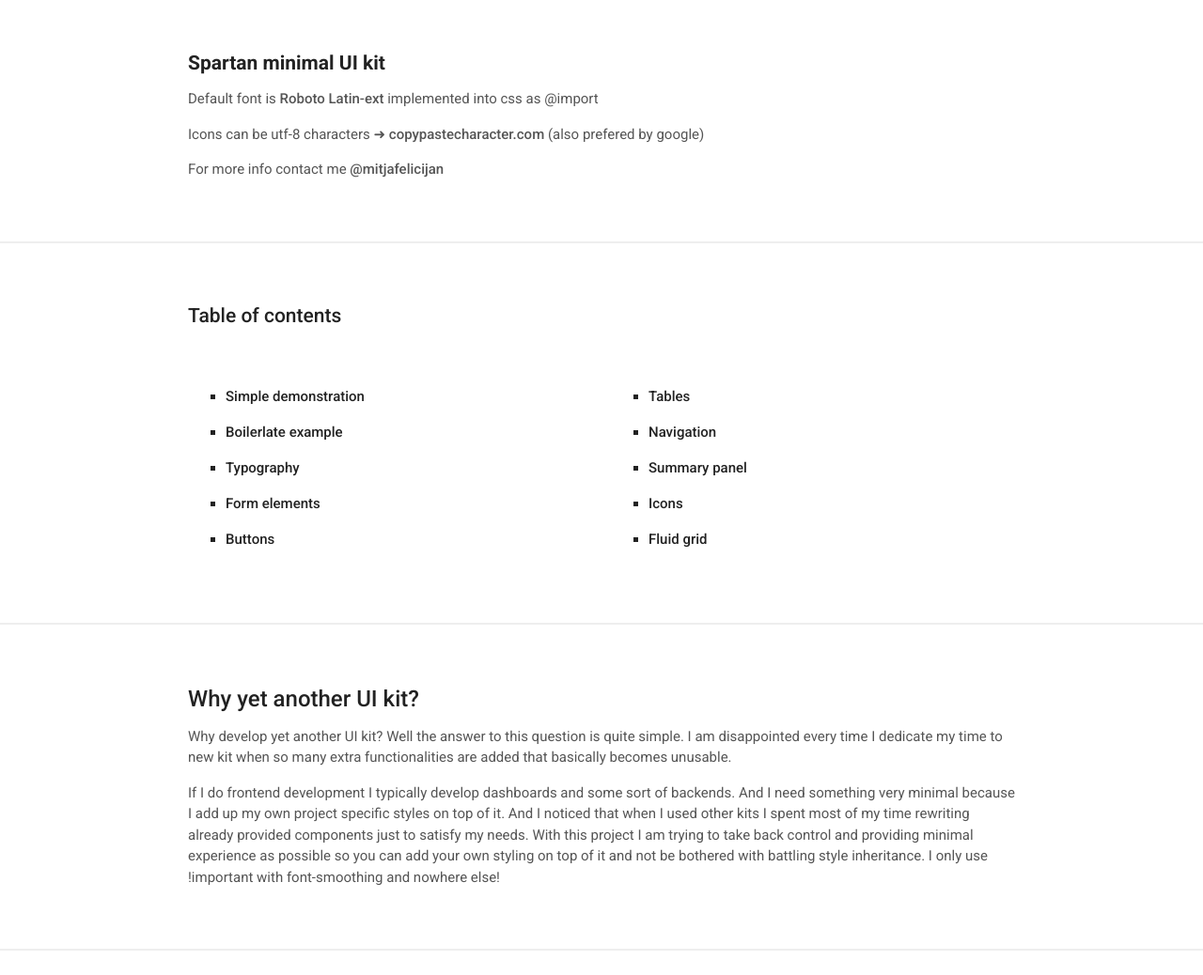
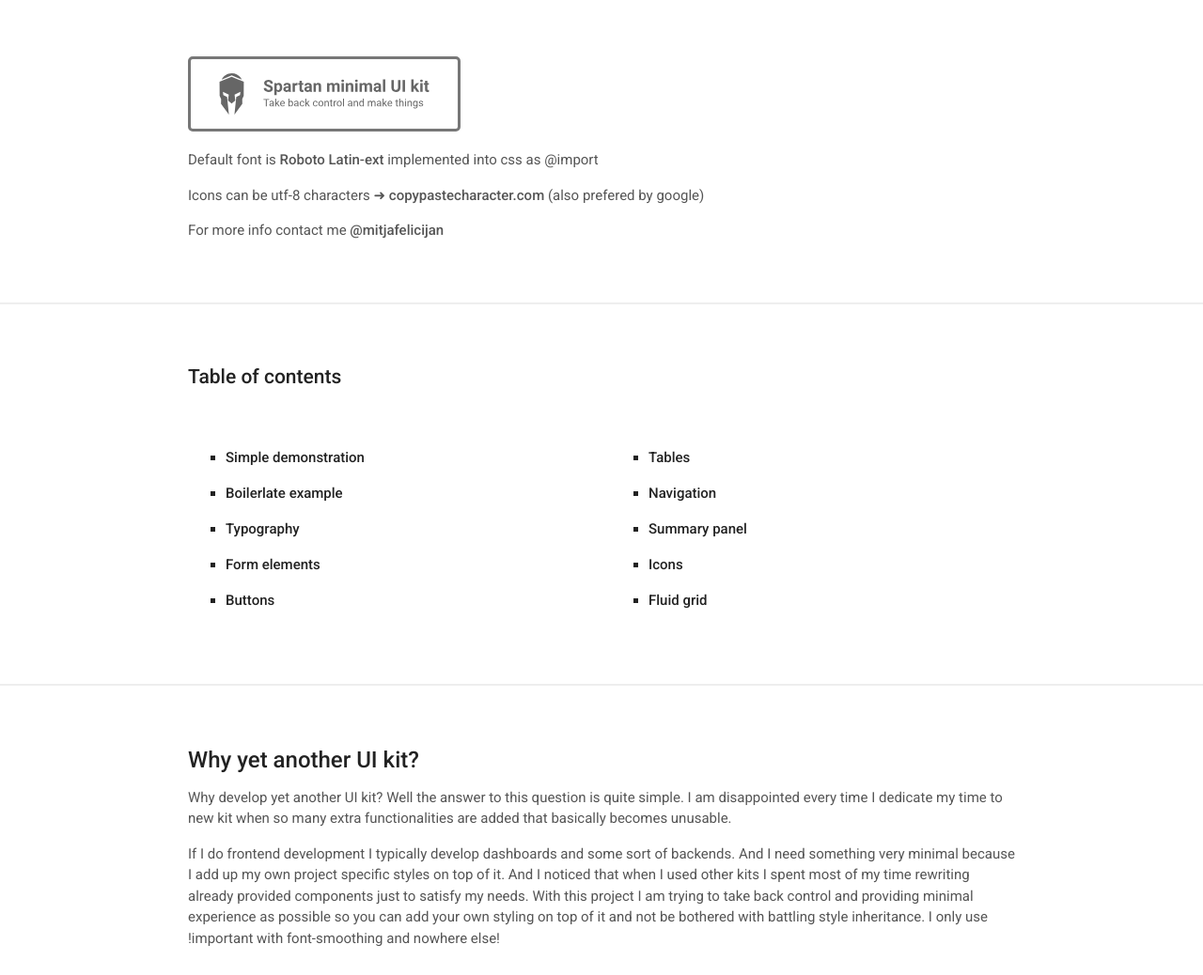
Before and after one commit to mitjafelicijan/spartan, a plain HTML site: page documentation.html in a window 1280 px wide. Shown: the top 1038 px of the page at 94% size. Drawn offline with Linux system fonts and the light colour scheme; a script that the page names is missing.

Commit message:
Added logo

```diff
--- a/documentation.html
+++ b/documentation.html
@@ -23,6 +23,7 @@
 		<style>
 			body { padding-bottom: 150px; }
 			header { padding-top: 30px !important; }
+			.slogan { height: 80px; margin-top: 20px; border: 3px solid #777; border-radius: 5px; padding: 15px 30px; }
 			.description { margin: 20px 0 30px 0; }
 			.embed { border: 2px solid #eee; margin-top: 20px; }
 		</style>
@@ -34,7 +35,7 @@
 		<header class="wrapper">
 			<div class="row">
 				<div class="col-12">
-					<h4 class="xbold">Spartan minimal UI kit</h4>
+					<img src="spartan-slogan.svg" class="slogan">
 					<p>Default font is <a href="https://fonts.google.com/specimen/Roboto" target="_blank">Roboto Latin-ext</a> implemented into css as @import</p>
 					<p>Icons can be utf-8 characters ➜ <a href="http://www.copypastecharacter.com/" target="_blank">copypastecharacter.com</a> (also prefered by google)</p>
 					<p>For more info contact me <a href="https://twitter.com/mitjafelicijan" target="_blank">@mitjafelicijan</a></p>
@@ -163,7 +164,6 @@
 			</div>
 			<div class="row">
 				<div class="col-12">
-					<h5>Custom CSS tags for encapsulating main app</h5>
 					<table class="border">
 						<thead>
 							<tr>
```
Also changed, not shown: readme.md, spartan-slogan.svg (added).
